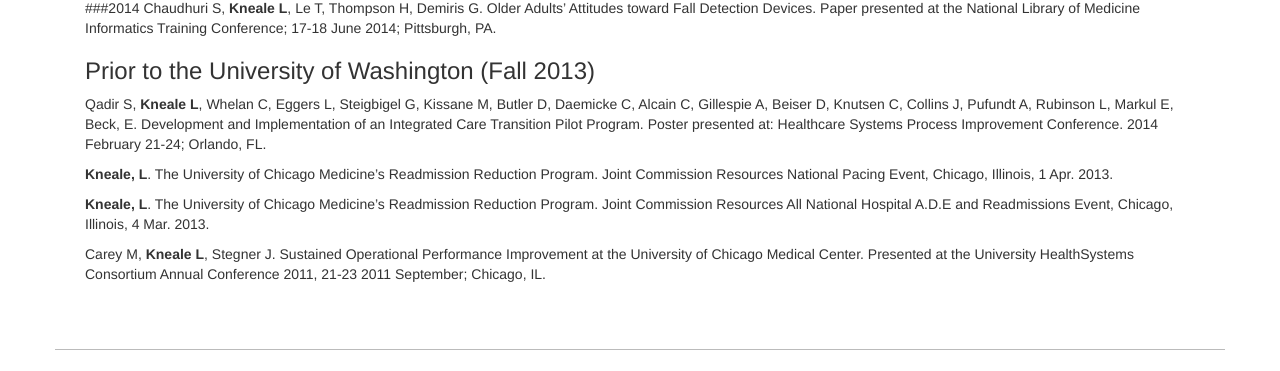
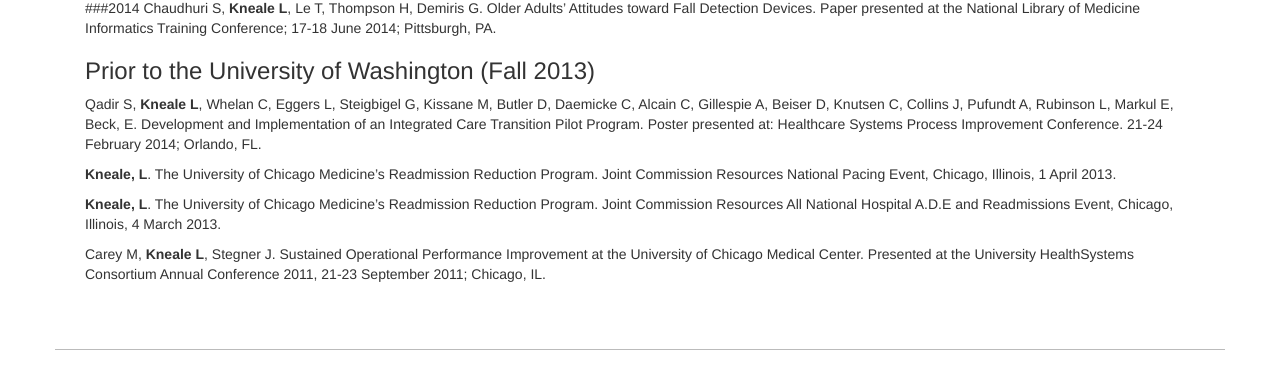
Before and after one commit to lkneale/lkneale.github.io, a Jekyll site: the page built from publications.md, in a window 1280 px wide and 1027 px high. Shown: the part 592-963 px from the top of the window. Built offline with Jekyll 4.4.1, drawn with Linux system fonts in a browser that asks for light colours.

Commit message:
Update publications.md

```diff
--- a/publications.md
+++ b/publications.md
@@ -32,10 +32,10 @@ Chaudhuri S, **Kneale L**, Le T, Phelan E, Rosenberg D, Thompson H, Demiris G. O
 Chaudhuri S, **Kneale L**, Le T, Thompson H, Demiris G. Older Adults’ Attitudes toward Fall Detection Devices. Paper presented at the National Library of Medicine Informatics Training Conference; 17-18 June 2014; Pittsburgh, PA.
 
 ### Prior to the University of Washington (Fall 2013)
-Qadir S, **Kneale L**, Whelan C, Eggers L, Steigbigel G, Kissane M, Butler D, Daemicke C, Alcain C, Gillespie A, Beiser D, Knutsen C, Collins J, Pufundt A, Rubinson L, Markul E, Beck, E. Development and Implementation of an Integrated Care Transition Pilot Program. Poster presented at: Healthcare Systems Process Improvement Conference. 2014 February 21-24; Orlando, FL.
+Qadir S, **Kneale L**, Whelan C, Eggers L, Steigbigel G, Kissane M, Butler D, Daemicke C, Alcain C, Gillespie A, Beiser D, Knutsen C, Collins J, Pufundt A, Rubinson L, Markul E, Beck, E. Development and Implementation of an Integrated Care Transition Pilot Program. Poster presented at: Healthcare Systems Process Improvement Conference. 21-24 February 2014; Orlando, FL.
 
-**Kneale, L**. The University of Chicago Medicine’s Readmission Reduction Program. Joint Commission Resources National Pacing Event, Chicago, Illinois, 1 Apr. 2013.
+**Kneale, L**. The University of Chicago Medicine’s Readmission Reduction Program. Joint Commission Resources National Pacing Event, Chicago, Illinois, 1 April 2013.
 
-**Kneale, L**. The University of Chicago Medicine’s Readmission Reduction Program.  Joint Commission Resources All National Hospital A.D.E and Readmissions Event, Chicago, Illinois, 4 Mar. 2013.
+**Kneale, L**. The University of Chicago Medicine’s Readmission Reduction Program.  Joint Commission Resources All National Hospital A.D.E and Readmissions Event, Chicago, Illinois, 4 March 2013.
 
-Carey M, **Kneale L**, Stegner J. Sustained Operational Performance Improvement at the University of Chicago Medical Center. Presented at the University HealthSystems Consortium Annual Conference 2011, 21-23 2011 September; Chicago, IL.
+Carey M, **Kneale L**, Stegner J. Sustained Operational Performance Improvement at the University of Chicago Medical Center. Presented at the University HealthSystems Consortium Annual Conference 2011, 21-23 September 2011; Chicago, IL.
```
